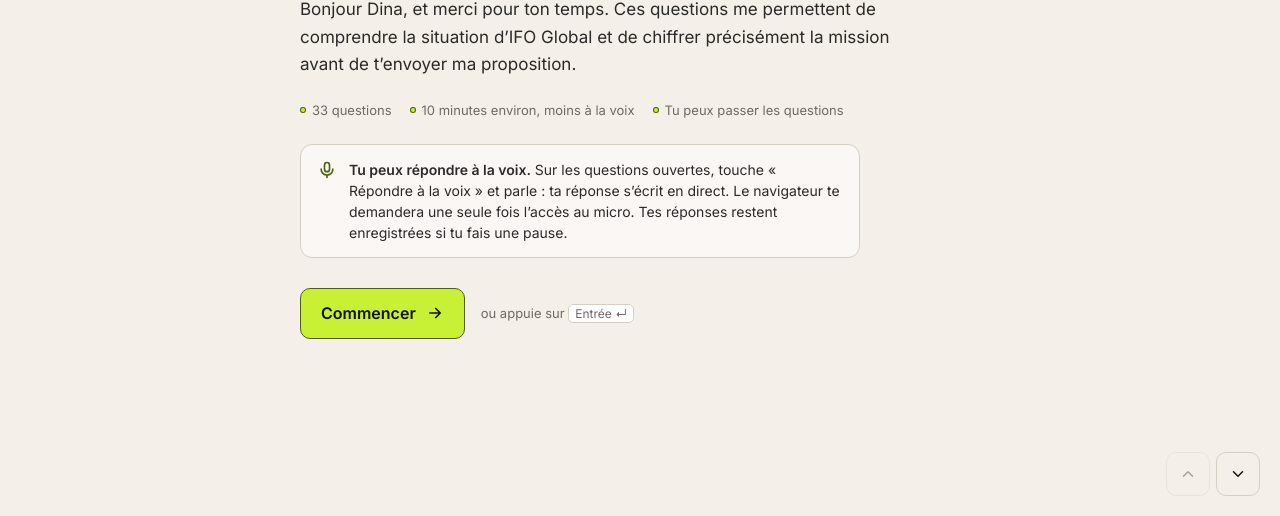
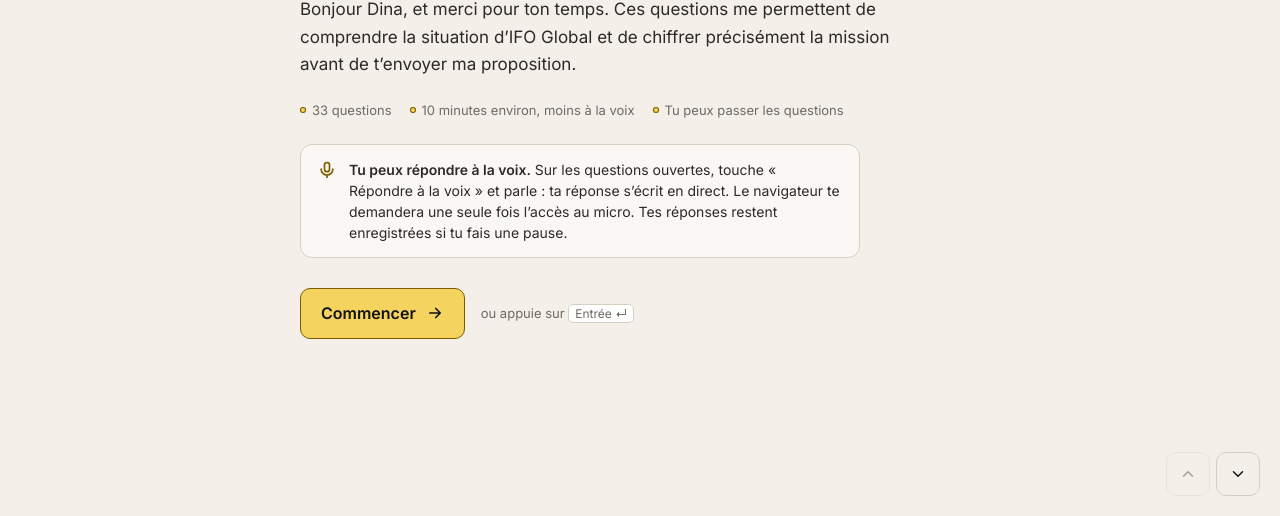
Before and after one commit to REDAlittle/rek-formulaires, a plain HTML site: page ifo/index.html in a window 1280 px wide. Shown: the part 284-800 px from the top of the page. Drawn offline with nearby package versions, Linux system fonts and the light colour scheme.

Commit message:
Charte REK : jaune à la place du vert citron
Co-Authored-By: Claude Opus 5.5 <noreply@anthropic.com>
Claude-Session: https://claude.ai/code/session_01PfS76PMyPaoMoxdPrS9kR6

```diff
--- a/ifo/index.html
+++ b/ifo/index.html
@@ -11,7 +11,7 @@
    COLOUR and TYPE: REK paper, ink, lime accent; Playfair titles, Inter body.
    LAYOUT: one column, progress rail on top, nav bottom right. */
 :root{--paper:#F4EFE9;--paper-2:#ECE6DE;--ink:#121212;--text:#2B2A28;--muted:#6F6A62;--line:#D6CEC3;
---accent:#C8F135;--accent-ink:#121212;--accent-deep:#4E5F10;--danger:#9C2F1F;--rec:#B3261E;
+--accent:#F4D35E;--accent-ink:#121212;--accent-deep:#7A5B00;--danger:#9C2F1F;--rec:#B3261E;
 --display:'Playfair Display',Georgia,serif;--body:'Inter',-apple-system,'Segoe UI',Roboto,sans-serif;
 --ease:cubic-bezier(.16,1,.3,1);color-scheme:light}
 *{box-sizing:border-box;min-width:0}
```
